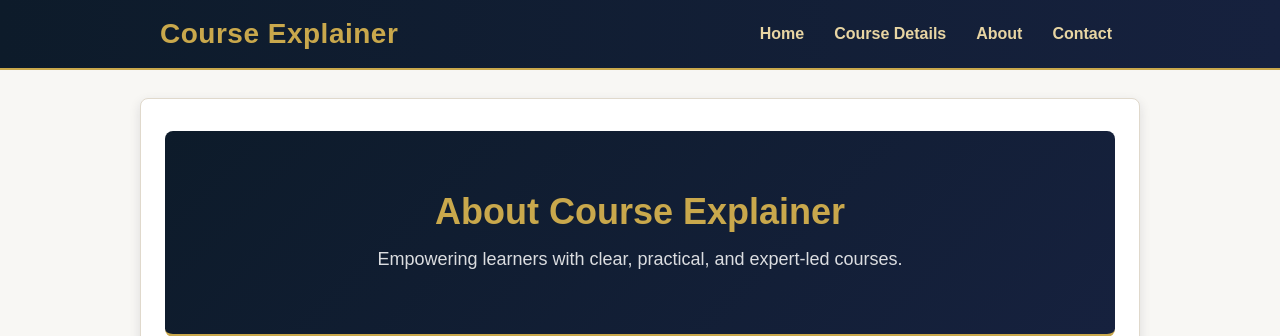
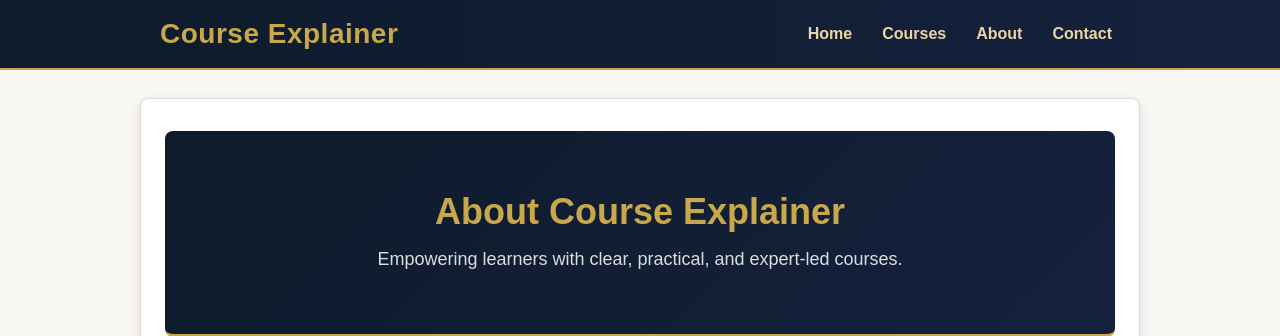
Before and after one commit to sarora-waltlabs/sa-proj, a Flask app: page /about in a window 1280 px wide. Shown: the top 336 px of the page. Run offline with Flask 3, Linux system fonts and the light colour scheme.

Commit message:
fix: update Courses nav link to show all courses listing
Replaced hardcoded /course/1 nav link (showed only Python course)
with a link to the index page so all courses are visible and clickable.
Updated test_course assertion to check course content instead of nav text.

Co-Authored-By: Claude Sonnet 4.6 <noreply@anthropic.com>

```diff
--- a/src/templates/layout.html
+++ b/src/templates/layout.html
@@ -13,7 +13,7 @@
       <nav>
         <ul class="main-nav">
           <li><a href="{{ url_for('index') }}">Home</a></li>
-          <li><a href="{{ url_for('course', course_id=1) }}">Course Details</a></li>
+          <li><a href="{{ url_for('index') }}">Courses</a></li>
           <li><a href="{{ url_for('about') }}">About</a></li>
           <li><a href="{{ url_for('contact') }}">Contact</a></li>
         </ul>
```
Also changed, not shown: tests/test_app.py (+1 -1 lines).
